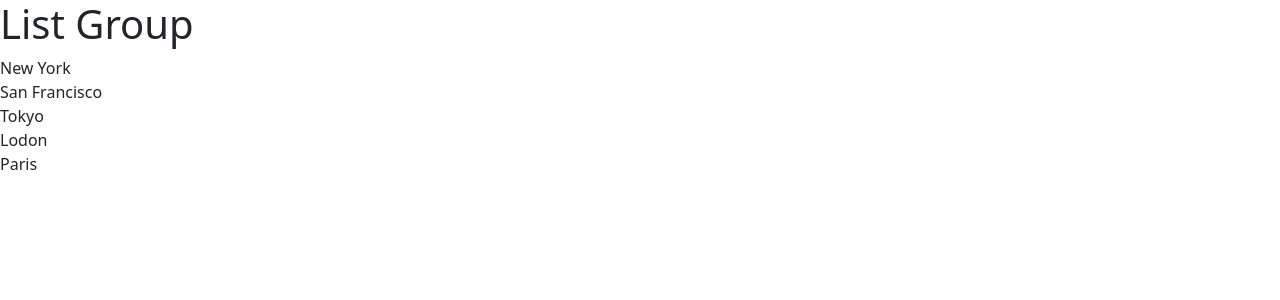
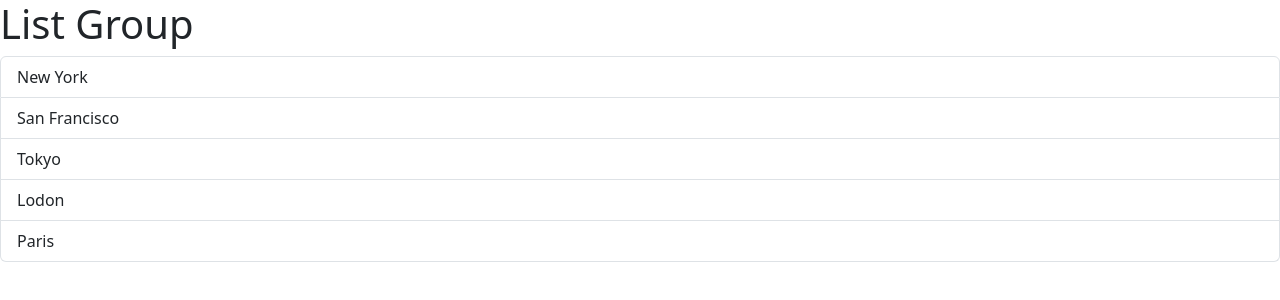
Before and after one commit to tbatchelder/React-Learning, a React (Vite) app in the folder project-4a/: page / in a window 1280 px wide. Shown: the top 300 px of the page. Built offline with nearby package versions, Linux system fonts and the light colour scheme.

Commit message:
First use of useState

```diff
--- a/project-4a/src/components/ListGroup.tsx
+++ b/project-4a/src/components/ListGroup.tsx
@@ -1,4 +1,5 @@
-import { MouseEvent } from "react";
+// import { MouseEvent } from "react";
+import { useState } from "react";
 
 function ListGroup() {
   const items = ["New York", "San Francisco", "Tokyo", "Lodon", "Paris"];
@@ -17,7 +18,12 @@
   // };
 
   // An event handler
-  const handleClick = (event: MouseEvent) => console.log(event);
+  // const handleClick = (event: MouseEvent) => console.log(event);
+
+  // const selectedIndex = 0;
+  const [selectedIndex, setSelectedIndex] = useState(-1);
+  // arr[0]; // variable (selectedIndex)
+  // arr[1]; // updater function
 
   return (
     <>
@@ -33,9 +39,13 @@
         ) /* This removes the null and makes it more concise.  It works by saying if length = 0, then it is true and the string after && is always true so it prints the element.  If length is not 0, then it is false and prints nothing*/
       }
       <ul className="list-group">
-        {items.map((item /*, index*/) => (
+        {items.map((item, index) => (
           <li
-            className="list=group-item active"
+            className={
+              selectedIndex === index
+                ? "list-group-item active"
+                : "list-group-item"
+            }
             key={item}
             // onClick={
             //   (event) =>
@@ -43,7 +53,10 @@
             //       event
             //     ) /*by using item instead of some string, we can see which item was actually clicked.  using index allows us to see which idex was used*/
             // }
-            onClick={handleClick}
+            // onClick={handleClick}
+            onClick={() => {
+              setSelectedIndex(index);
+            }}
           >
             {item}
           </li>
```
